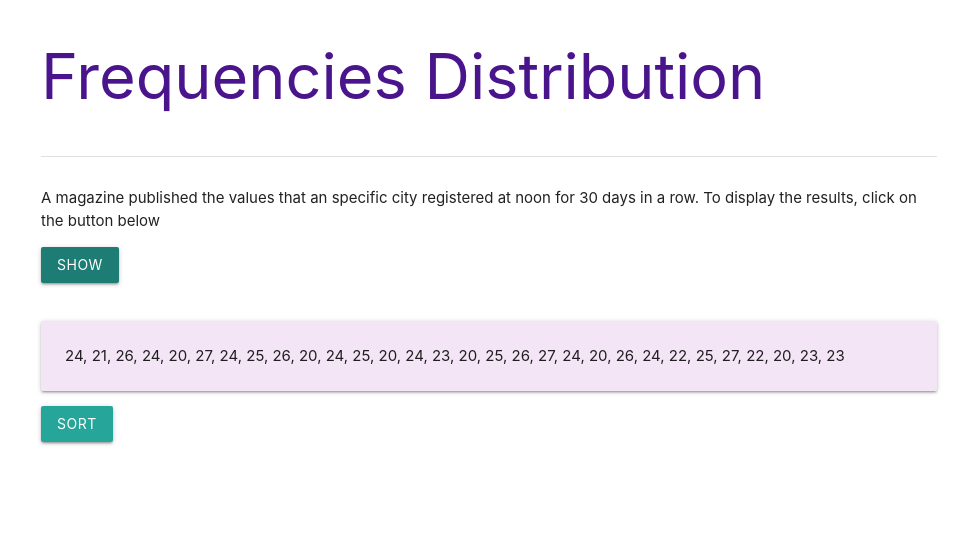
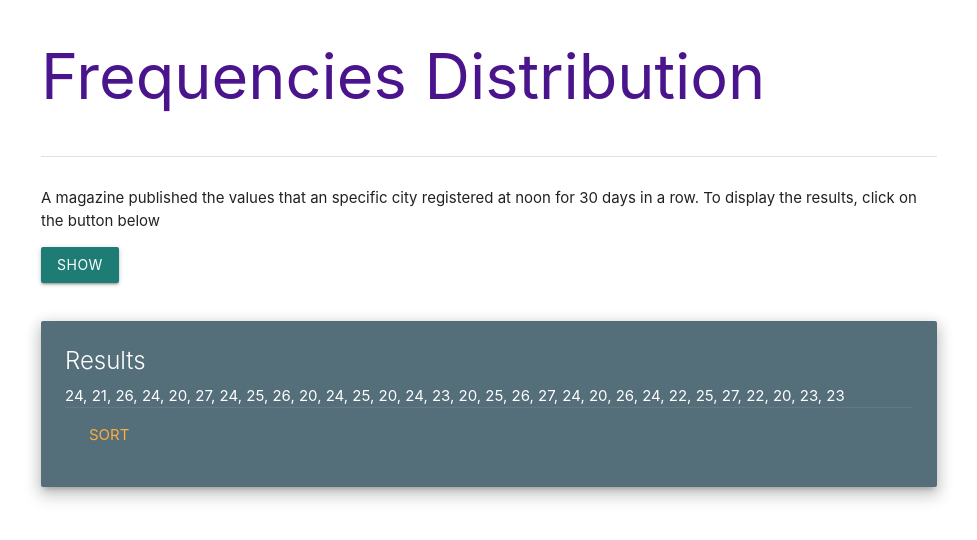
Before and after one commit to lidimayra/descriptive-statistics, a React (Create React App) app: page / in a window 1280 px wide. Both pictures are taken after a click on the button "SHOW". Shown: the top 540 px of the page, without its empty margins (151-1128 px from the left). Built offline with nearby package versions, Linux system fonts and the light colour scheme.

Commit message:
Use materialize card style for results

```diff
--- a/src/components/RandomValues.js
+++ b/src/components/RandomValues.js
@@ -50,10 +50,21 @@ class RandomValues extends Component {
 
         {this.state.numbers &&
           <div className="section">
-            <p className="card-panel purple lighten-5">{this.state.numbers.join(', ')}</p>
-            <Button id="sortBtn" onClick={this.sort}>
-              <FormattedMessage id='randomValues.sort' />
-            </Button>
+            <div className="card blue-grey darken-1 z-depth-3">
+              <div className="card-content white-text">
+                <span className="card-title">
+                  <FormattedMessage id='randomValues.results' />
+                </span>
+
+                {this.state.numbers.join(', ')}
+
+                <div className="card-action">
+                  <a href="#" onClick={this.sort}>
+                    <FormattedMessage id='randomValues.sort' />
+                  </a>
+                </div>
+              </div>
+            </div>
           </div>
         }
       </div>
--- a/src/resources/en-us.json
+++ b/src/resources/en-us.json
@@ -1,6 +1,7 @@
 {
   "randomValues.title": "Frequencies Distribution",
   "randomValues.header": "A magazine published the values that an specific city registered at noon for 30 days in a row. To display the results, click on the button below",
+  "randomValues.results": "Results",
   "randomValues.show": "Show",
   "randomValues.sort": "Sort"
 }
--- a/src/resources/pt-br.json
+++ b/src/resources/pt-br.json
@@ -1,6 +1,7 @@
 {
   "randomValues.title": "Distribuição de Frequências",
   "randomValues.header": "Uma revista publicou os valores que uma determinada cidade registrou ao meio-dia ao longo de 30 dias. Para visualizar os resultados, clique no botão abaixo.",
+  "randomValues.results": "Resultados",
   "randomValues.show": "Visualizar",
   "randomValues.sort": "Ordenar"
 }
```
